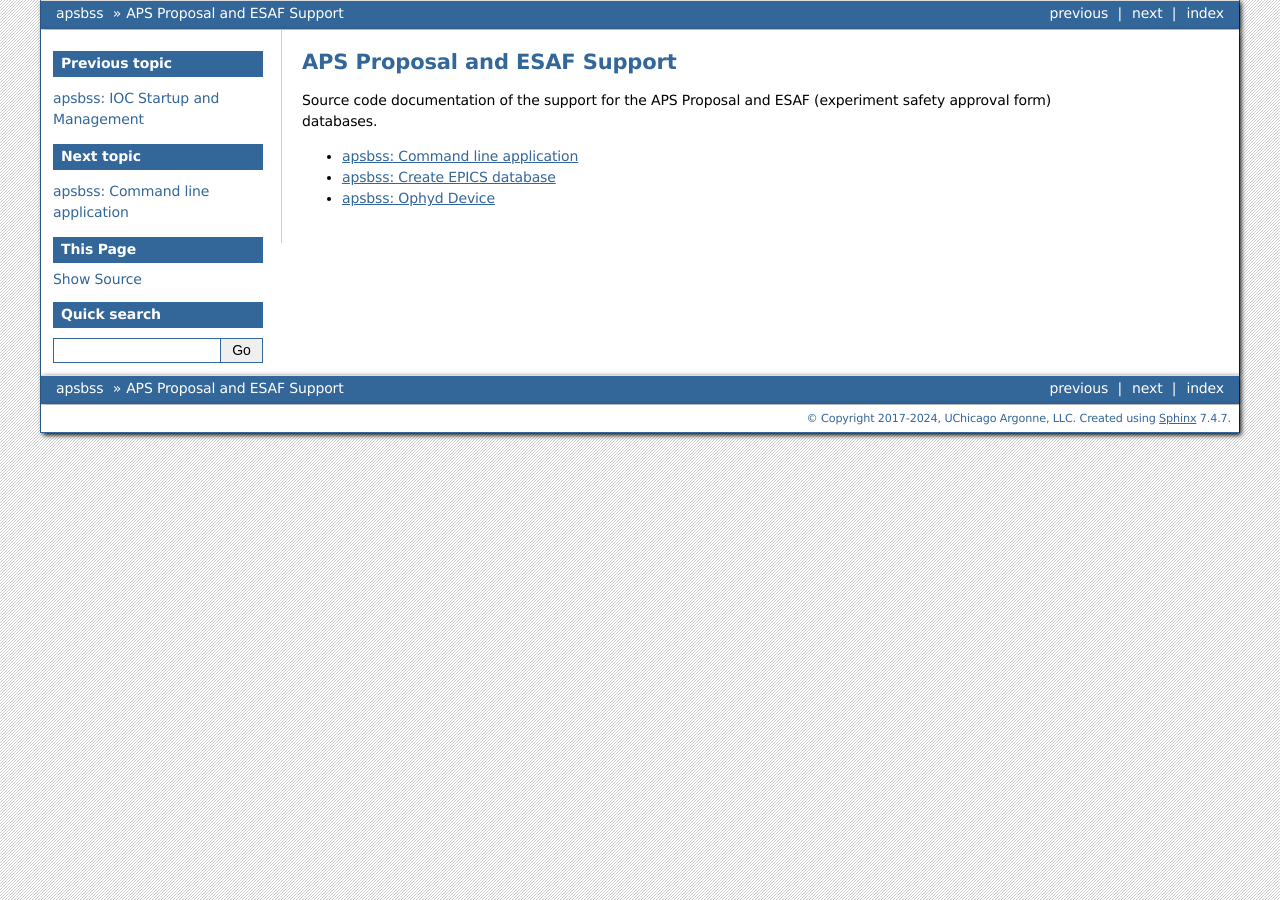
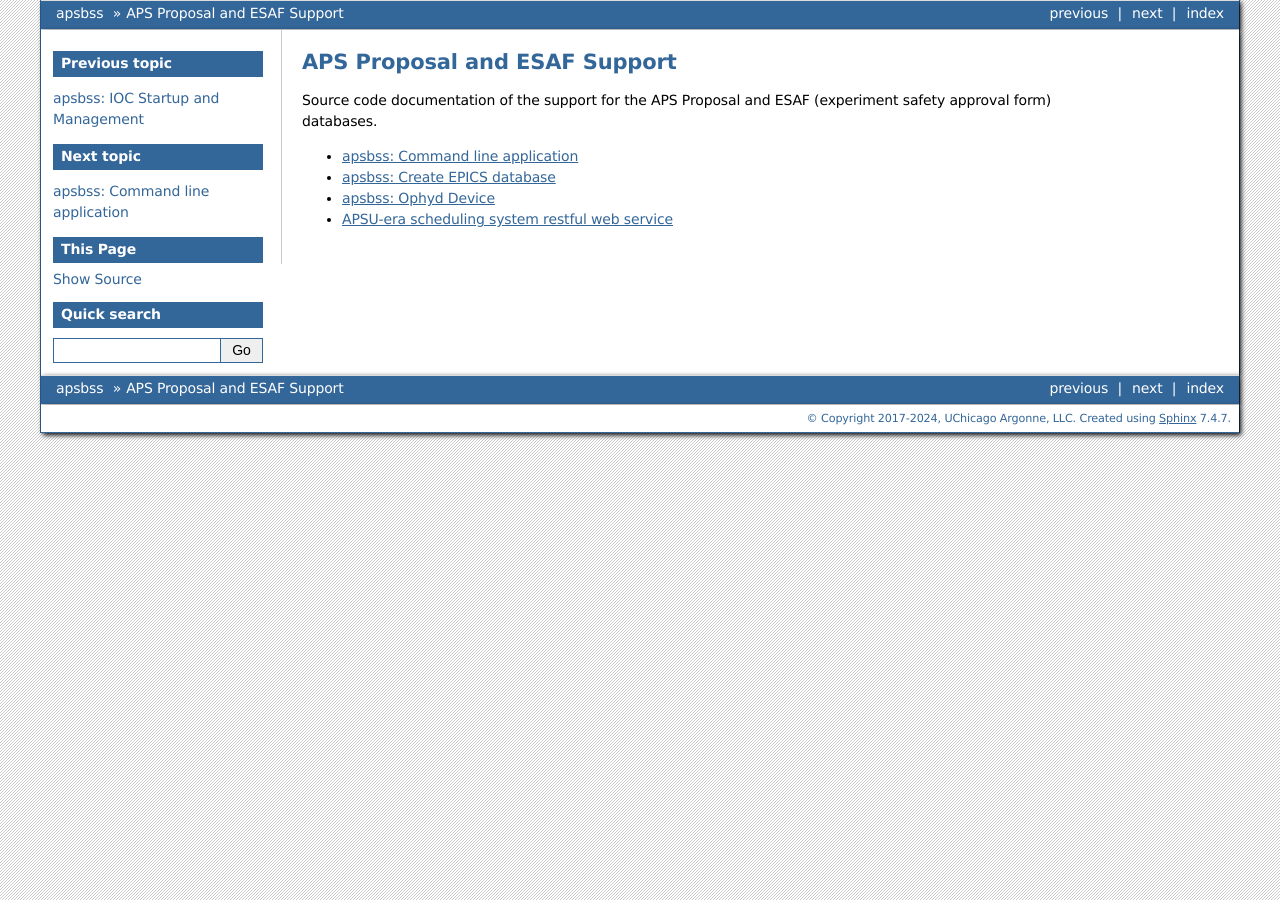
Before and after one commit to BCDA-APS/apsbss, a Sphinx documentation site: the page built from docs/source/source/index.rst, in a window 1280 px wide. Built offline with Sphinx 7.4.7, drawn with Linux system fonts in a browser that asks for light colours; the version number could not be read and is left out.

Commit message:
DOC #14 add to docs

```diff
--- /dev/null
+++ b/docs/source/source/_sched_system.rst
@@ -0,0 +1,7 @@
+.. _sched_system:
+
+APSU-era scheduling system restful web service
+==============================================
+
+.. automodule:: apsbss.sched_system
+    :members:
--- a/docs/source/source/index.rst
+++ b/docs/source/source/index.rst
@@ -3,8 +3,7 @@
 APS Proposal and ESAF Support
 =============================
 
-Source code documentation of the
-support for the APS Proposal and ESAF
+Source code documentation of the support for the APS Proposal and ESAF
 (experiment safety approval form) databases.
 
 .. toctree::
```
